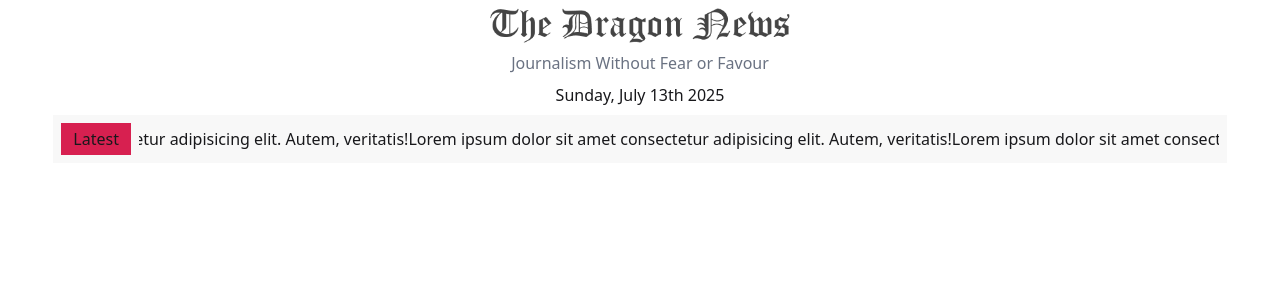
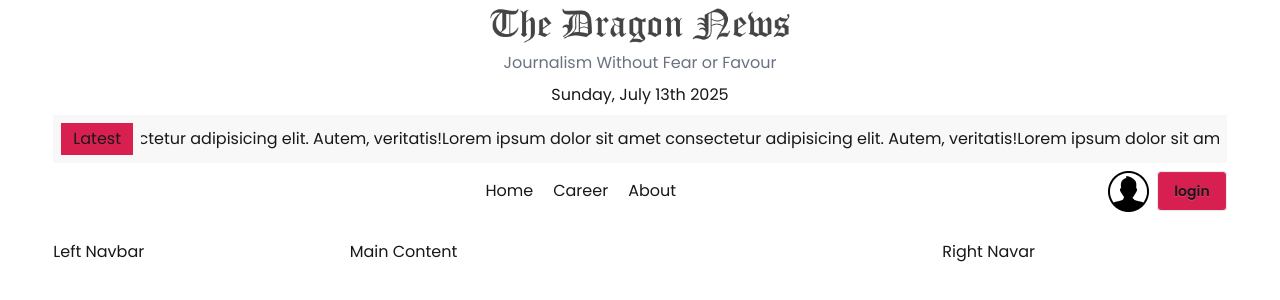
Before and after one commit to shafrinahamed097/dragon-news, a React (Vite) app: page / in a window 1280 px wide. Shown: the top 300 px of the page. Built offline with nearby package versions, Linux system fonts and the light colour scheme.

Commit message:
integrate font, design navigation and setup main layout

```diff
--- a/package.json
+++ b/package.json
@@ -16,18 +16,20 @@
     "react": "^19.1.0",
     "react-dom": "^19.1.0",
     "react-fast-marquee": "^1.6.5",
-    "react-router-dom": "^7.6.3",
-    "tailwindcss": "^4.1.11"
+    "react-router-dom": "^7.6.3"
   },
   "devDependencies": {
     "@eslint/js": "^9.30.1",
     "@types/react": "^19.1.8",
     "@types/react-dom": "^19.1.6",
     "@vitejs/plugin-react": "^4.6.0",
+    "autoprefixer": "^10.4.21",
     "eslint": "^9.30.1",
     "eslint-plugin-react-hooks": "^5.2.0",
     "eslint-plugin-react-refresh": "^0.4.20",
     "globals": "^16.3.0",
+    "postcss": "^8.5.6",
+    "tailwindcss": "^4.1.11",
     "vite": "^7.0.4"
   }
 }
--- a/src/App.css
+++ b/src/App.css
@@ -1,2 +1,7 @@
+@import url("https://fonts.googleapis.com/css2?family=Poppins:ital,wght@0,100;0,200;0,300;0,400;0,500;0,600;0,700;0,800;0,900;1,100;1,200;1,300;1,400;1,500;1,600;1,700;1,800;1,900&display=swap");
+body {
+  font-family: "Poppins", serif;
+}
+
 @import "tailwindcss";
 @plugin "daisyui";
--- /dev/null
+++ b/src/components/About/About.jsx
@@ -0,0 +1,11 @@
+import React from 'react';
+
+const About = () => {
+  return (
+    <div>
+      this is about
+    </div>
+  );
+};
+
+export default About;
--- /dev/null
+++ b/src/components/Career/Career.jsx
@@ -0,0 +1,11 @@
+import React from 'react';
+
+const Career = () => {
+  return (
+    <div>
+      <h2>This is career</h2>
+    </div>
+  );
+};
+
+export default Career;
--- a/src/components/Header/Header.jsx
+++ b/src/components/Header/Header.jsx
@@ -7,7 +7,7 @@
       <div className="logo">
         <img className="w-[300px]" src={logo} alt="" />
       </div>
-      <h2 className=" text-gray-500">Journalism Without Fear or Favour</h2>
+      <h2 className=" text-gray-500 ">Journalism Without Fear or Favour</h2>
       <p>{moment().format("dddd, MMMM Do YYYY")}</p>
     </div>
   );
--- a/src/components/Navbar/Navbar.jsx
+++ b/src/components/Navbar/Navbar.jsx
@@ -1,79 +1,26 @@
 import React from "react";
+import { Link } from "react-router-dom";
+import userICon from '../../assets/user.png';
 
 const Navbar = () => {
   return (
-    <div className="navbar bg-base-100 shadow-sm">
-      <div className="navbar-start">
-        <div className="dropdown">
-          <div tabIndex={0} role="button" className="btn btn-ghost lg:hidden">
-            <svg
-              xmlns="http://www.w3.org/2000/svg"
-              className="h-5 w-5"
-              fill="none"
-              viewBox="0 0 24 24"
-              stroke="currentColor"
-            >
-              {" "}
-              <path
-                strokeLinecap="round"
-                strokeLinejoin="round"
-                strokeWidth="2"
-                d="M4 6h16M4 12h8m-8 6h16"
-              />{" "}
-            </svg>
-          </div>
-          <ul
-            tabIndex={0}
-            className="menu menu-sm dropdown-content bg-base-100 rounded-box z-1 mt-3 w-52 p-2 shadow"
-          >
-            <li>
-              <a>Item 1</a>
-            </li>
-            <li>
-              <a>Parent</a>
-              <ul className="p-2">
-                <li>
-                  <a>Submenu 1</a>
-                </li>
-                <li>
-                  <a>Submenu 2</a>
-                </li>
-              </ul>
-            </li>
-            <li>
-              <a>Item 3</a>
-            </li>
-          </ul>
+    <div className="flex justify-between items-center">
+      <div className=""></div>
+      <div className="nav space-x-5">
+        <Link to='/'>Home</Link>
+        <Link to='/career'>Career</Link>
+        <Link to='/about'>About</Link>
+      </div>
+      <div className="login">
+        <div className="flex gap-2 items-center">
+          <img src={userICon} alt="" />
+          <button className="btn bg-[#d72050] rounded">login</button>
         </div>
-        <a className="btn btn-ghost text-xl">daisyUI</a>
+
       </div>
-      <div className="navbar-center hidden lg:flex">
-        <ul className="menu menu-horizontal px-1">
-          <li>
-            <a>Item 1</a>
-          </li>
-          <li>
-            <details>
-              <summary>Parent</summary>
-              <ul className="p-2">
-                <li>
-                  <a>Submenu 1</a>
-                </li>
-                <li>
-                  <a>Submenu 2</a>
-                </li>
-              </ul>
-            </details>
-          </li>
-          <li>
-            <a>Item 3</a>
-          </li>
-        </ul>
-      </div>
-      <div className="navbar-end">
-        <a className="btn">Button</a>
-      </div>
+
     </div>
+
   );
 };
 
--- a/src/index.css
+++ b/src/index.css
@@ -1,2 +1,7 @@
+@import url("https://fonts.googleapis.com/css2?family=Poppins:ital,wght@0,100;0,200;0,300;0,400;0,500;0,600;0,700;0,800;0,900;1,100;1,200;1,300;1,400;1,500;1,600;1,700;1,800;1,900&display=swap");
+body {
+  font-family: 'Poppins', serif;
+}
+
 @import "tailwindcss";
 @plugin "daisyui";
--- a/src/layout/HomeLayout/HomeLayout.jsx
+++ b/src/layout/HomeLayout/HomeLayout.jsx
@@ -2,16 +2,25 @@
 import Header from "../../components/Header/Header";
 import BreakingNews from "../../components/BreakingNews/BreakingNews";
 
-// import Navbar from "../../components/Navbar/Navbar";
+import Navbar from "../../components/Navbar/Navbar";
 
 const HomeLayout = () => {
   return (
     <div>
-      {/* <Navbar /> */}
       <Header />
+
       <section className="w-11/12 mx-auto">
         <BreakingNews />
       </section>
+
+      <nav className="w-11/12 mx-auto py-2">
+        <Navbar />
+      </nav>
+      <main className="w-11/12 mx-auto pt-5 grid md:grid-cols-12 gap-3">
+        <aside className="left col-span-3">Left Navbar</aside>
+        <section className="col-span-6">Main Content</section>
+        <aside className="col-span-3">Right Navar</aside>
+      </main>
     </div>
   );
 };
```
Also changed, not shown: src/main.jsx (+29 -20 lines), 1 other file (tests, documents, lock files or other folders).
